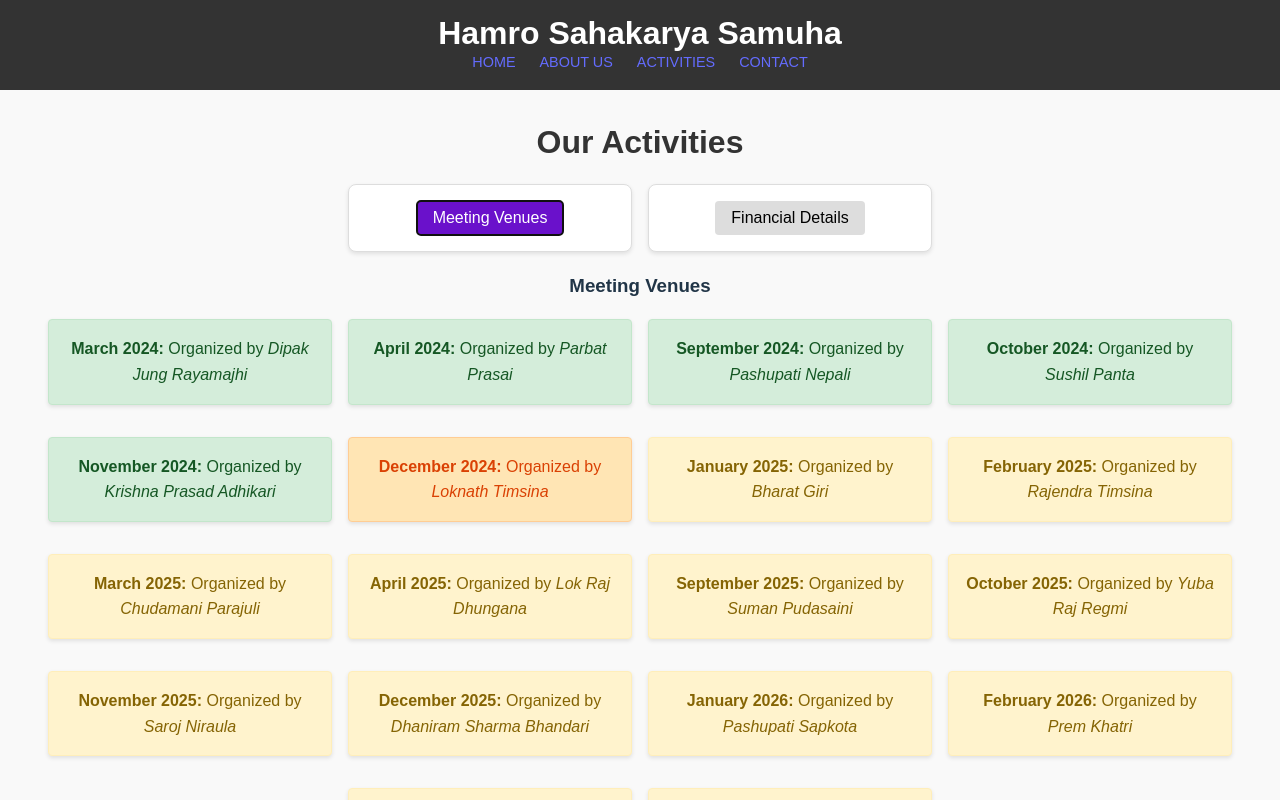
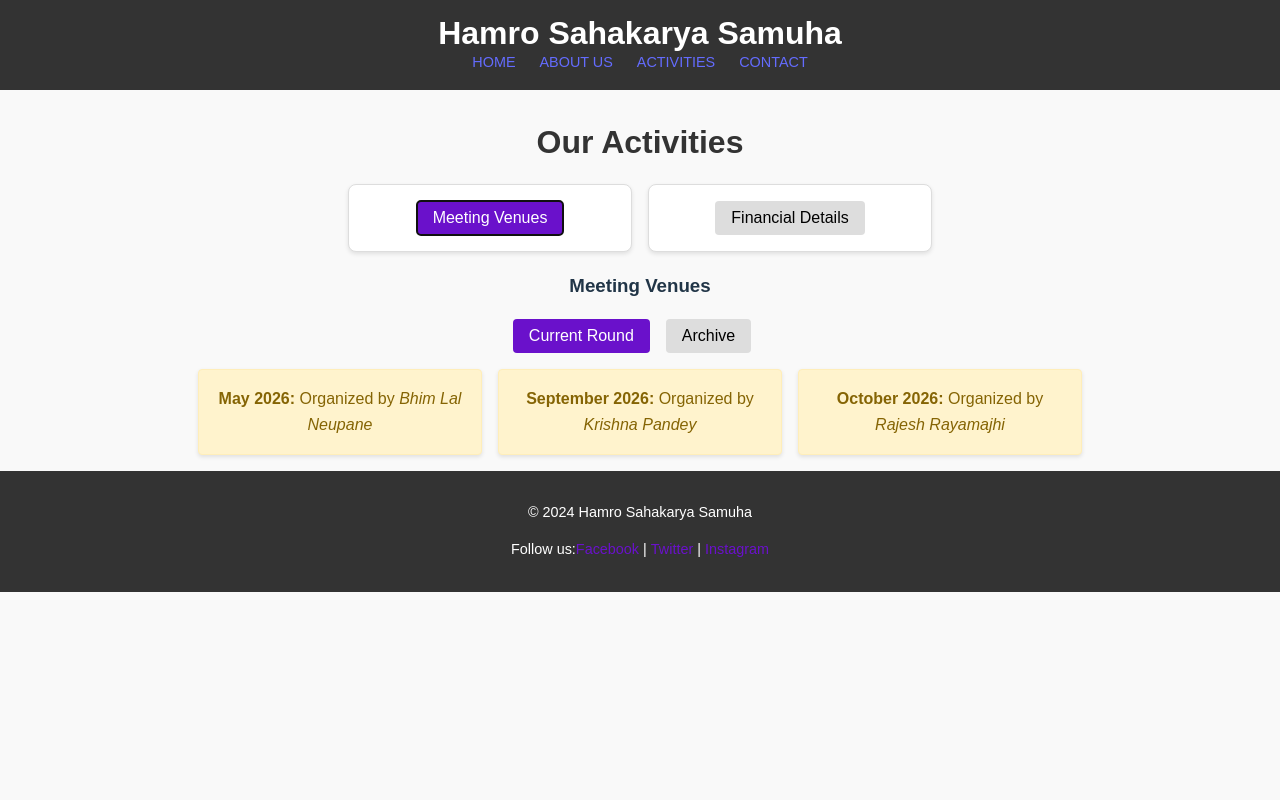
Before and after one commit to sarojniraula/sahakarya, a React (Vite) app: page /activities in a window 1280 px wide. Both pictures are taken after a click on the button "Meeting Venues". Built offline with nearby package versions, Linux system fonts and the light colour scheme.

Commit message:
Last round pushed to archive

```diff
--- a/src/components/Activities.tsx
+++ b/src/components/Activities.tsx
@@ -1,10 +1,14 @@
 import { useState } from 'react';
-import meetingVenues from '../constants/MeetingVenues';
-import financialDetails, { exitedMembers } from '../constants/FinancialDetails';
+import { getMeetingVenues } from '../constants/MeetingVenues';
+import { getFinancialDetails } from '../constants/FinancialDetails';
 import './ComponetCss.css';
 
 function Activities() {
+    const [activeRound, setActiveRound] = useState<'round1' | 'round2'>('round2');
+    const { details: financialDetailsList, exitedMembers } = getFinancialDetails(activeRound);
     const [activeActivity, setActiveActivity] = useState<"meetingVenues" | "financialDetails" | null>(null);
+    const [activeMeetingRound, setActiveMeetingRound] = useState<'round1' | 'round2'>('round2');
+    const { venues: meetingVenuesList } = getMeetingVenues(activeMeetingRound);
 
     return (
         <section id="activities" className="container">
@@ -32,8 +36,22 @@ function Activities() {
             {activeActivity === 'meetingVenues' && (
                 <div>
                     <h3>Meeting Venues</h3>
+                    <div className="toggle-buttons">
+                        <button
+                            onClick={() => setActiveMeetingRound('round2')}
+                            className={`toggle-button ${activeMeetingRound === 'round2' ? 'active' : ''}`}
+                        >
+                            Current Round
+                        </button>
+                        <button
+                            onClick={() => setActiveMeetingRound('round1')}
+                            className={`toggle-button ${activeMeetingRound === 'round1' ? 'active' : ''}`}
+                        >
+                            Archive
+                        </button>
+                    </div>
                     <ul>
-                        {meetingVenues.map((event, index) => {
+                        {meetingVenuesList.map((event, index) => {
                             const [monthStr, yearStr] = event.date.split(" ");
 
                             const yearNum = parseInt(yearStr, 10);
@@ -71,8 +89,22 @@ function Activities() {
             {activeActivity === 'financialDetails' && (
                 <div>
                     <h3>Financial Details</h3>
+                    <div className="toggle-buttons">
+                        <button
+                            onClick={() => setActiveRound('round2')}
+                            className={`toggle-button ${activeRound === 'round2' ? 'active' : ''}`}
+                        >
+                            Current Round
+                        </button>
+                        <button
+                            onClick={() => setActiveRound('round1')}
+                            className={`toggle-button ${activeRound === 'round1' ? 'active' : ''}`}
+                        >
+                            Archive
+                        </button>
+                    </div>
                     <ul>
-                        {financialDetails.map((detail, index) => {
+                        {financialDetailsList.map((detail, index) => {
                             const [monthStr, yearStr] = detail.date !== "Undecided" ? detail.date.split(" ") : [null, null];
 
                             const yearNum = yearStr ? parseInt(yearStr, 10) : null;
--- a/src/constants/FinancialDetails.tsx
+++ b/src/constants/FinancialDetails.tsx
@@ -1,39 +1,86 @@
-import members from '../constants/Members';
+import members from "./Members";
 
-const financialDetails = [
-    { date: 'September 2024', name: 'Dhaniram Sharma Bhandari' },
-    { date: 'October 2024', name: 'Pashupati Sapkota' },
-    { date: 'November 2024', name: 'Saroj Niraula' },
-    { date: 'December 2024', name: 'Chudamani Parajuli' },
-    { date: 'January 2025', name: 'Lok Raj Dhungana' },
-    { date: 'February 2025', name: 'Pashupati Nepali' },
-    { date: 'March 2025', name: 'Parbat Prasai' },
-    { date: 'April 2025', name: 'Alok Yadav' },
-    { date: 'May 2025', name: 'Suman Pudasaini' },
-    { date: 'June 2025', name: 'Lila Nath Adhikari' },
-    { date: 'July 2025', name: 'Satya Prakash Sharma Kandel' },
-    { date: 'August 2025', name: 'Dipak Jung Rayamajhi' },
-    { date: 'September 2025', name: 'Rajendra Timsina' },
-    { date: 'September 2025', name: 'Bharat Giri' },
-    { date: 'October 2025', name: 'Sushil Panta' },
-    { date: 'November 2025', name: 'Prem Khatri' },
-    { date: 'December 2025', name: 'Yuba Raj Regmi' },
-    { date: 'January 2026', name: 'Loknath Timsina' }
-];
+type Entry = { date: string; name: string };
 
-// Exclude Krishna, Rajesh and Pandey when marking remaining members as "Yet to Receive"
-const excludedMembers = ['Krishna Bahadur Adhikari', 'Rajesh Rayamajhi', 'Krishna Pandey'];
+type Round = {
+  label: string;
+  payouts: Entry[];
+  excluded: string[];
+  exited: string[];
+};
 
-export const exitedMembers = ['Satya Prakash Sharma Kandel', 'Bharat Giri'];
+function buildRound(round: Round) {
+  const details: Entry[] = [...round.payouts];
 
-members.forEach((member) => {
+  members.forEach((member) => {
     if (
-        !financialDetails.some((detail) => detail.name === member) &&
-        !excludedMembers.includes(member) &&
-        !exitedMembers.includes(member)
+      !details.some((d) => d.name === member) &&
+      !round.excluded.includes(member) &&
+      !round.exited.includes(member)
     ) {
-        financialDetails.push({ date: 'Undecided', name: member });
+      details.push({ date: "Undecided", name: member });
     }
-});
+  });
+
+  return details;
+}
+
+const financialDetails: Record<string, Round> = {
+  round1: {
+    label: "Round 1 (Sept 2024 - Jan 2026)",
+    exited: ["Satya Prakash Sharma Kandel", "Bharat Giri"],
+    excluded: [
+      "Krishna Bahadur Adhikari",
+      "Rajesh Rayamajhi",
+      "Krishna Pandey",
+      "Bhim Lal Neupane"
+    ],
+    payouts: [
+      { date: "September 2024", name: "Dhaniram Sharma Bhandari" },
+      { date: "October 2024", name: "Pashupati Sapkota" },
+      { date: "November 2024", name: "Saroj Niraula" },
+      { date: "December 2024", name: "Chudamani Parajuli" },
+      { date: "January 2025", name: "Lok Raj Dhungana" },
+      { date: "February 2025", name: "Pashupati Nepali" },
+      { date: "March 2025", name: "Parbat Prasai" },
+      { date: "April 2025", name: "Alok Yadav" },
+      { date: "May 2025", name: "Suman Pudasaini" },
+      { date: "June 2025", name: "Lila Nath Adhikari" },
+      { date: "July 2025", name: "Satya Prakash Sharma Kandel" },
+      { date: "August 2025", name: "Dipak Jung Rayamajhi" },
+      { date: "September 2025", name: "Rajendra Timsina" },
+      { date: "September 2025", name: "Bharat Giri" },
+      { date: "October 2025", name: "Sushil Panta" },
+      { date: "November 2025", name: "Prem Khatri" },
+      { date: "December 2025", name: "Yuba Raj Regmi" },
+      { date: "January 2026", name: "Loknath Timsina" }
+    ]
+  },
+
+  round2: {
+    label: "Round 2 (2026 - 2027)",
+    exited: [],
+    excluded: ["Krishna Bahadur Adhikari", "Lila Nath Adhikari"],
+    payouts: [
+      { date: "January 2026", name: "Yuba Raj Regmi" },
+      { date: "February 2026", name: "Loknath Timsina" },
+      { date: "March 2026", name: "Pashupati Nepali" },
+      { date: "April 2026", name: "Lok Raj Dhungana" },
+      { date: "May 2026", name: "Saroj Niraula" },
+      { date: "June 2026", name: "Suman Pudasaini" },
+      { date: "September 2026", name: "Pashupati Sapkota" },
+      { date: "October 2026", name: "Parbat Prasai" }
+    ]
+  }
+};
+
+export function getFinancialDetails(roundKey: keyof typeof financialDetails) {
+  const round = financialDetails[roundKey];
+  return {
+    label: round.label,
+    exitedMembers: round.exited,
+    details: buildRound(round)
+  };
+}
 
 export default financialDetails;
--- a/src/constants/MeetingVenues.tsx
+++ b/src/constants/MeetingVenues.tsx
@@ -1,22 +1,48 @@
-const meetingVenues = [
-    { name: 'Dipak Jung Rayamajhi', date: 'March 2024' },
-    { name: 'Parbat Prasai', date: 'April 2024' },
-    { name: 'Pashupati Nepali', date: 'September 2024' },
-    { name: 'Sushil Panta', date: 'October 2024' },
-    { name: 'Krishna Prasad Adhikari', date: 'November 2024' },
-    { name: 'Loknath Timsina', date: 'December 2024' },
-    { name: 'Bharat Giri', date: 'January 2025' },
-    { name: 'Rajendra Timsina', date: 'February 2025' },
-    { name: 'Chudamani Parajuli', date: 'March 2025' },
-    { name: 'Lok Raj Dhungana', date: 'April 2025' },
-    { name: 'Suman Pudasaini', date: 'September 2025' },
-    { name: 'Yuba Raj Regmi', date: 'October 2025' },
-    { name: 'Saroj Niraula', date: 'November 2025' },
-    { name: 'Dhaniram Sharma Bhandari', date: 'December 2025' },
-    { name: 'Pashupati Sapkota', date: 'January 2026' },
-    { name: 'Prem Khatri', date: 'February 2026' },
-    { name: 'Alok Yadav', date: 'March 2026' },
-    { name: 'Lila Nath Adhikari', date: 'April 2026' },
-];
+type MeetingVenueEntry = { name: string; date: string };
+
+type MeetingRound = {
+  label: string;
+  venues: MeetingVenueEntry[];
+};
+
+const meetingVenues: Record<string, MeetingRound> = {
+  round1: {
+    label: "Round 1 (Mar 2024 - Apr 2026)",
+    venues: [
+      { name: "Dipak Jung Rayamajhi", date: "March 2024" },
+      { name: "Parbat Prasai", date: "April 2024" },
+      { name: "Pashupati Nepali", date: "September 2024" },
+      { name: "Sushil Panta", date: "October 2024" },
+      { name: "Krishna Prasad Adhikari", date: "November 2024" },
+      { name: "Loknath Timsina", date: "December 2024" },
+      { name: "Bharat Giri", date: "January 2025" },
+      { name: "Rajendra Timsina", date: "February 2025" },
+      { name: "Chudamani Parajuli", date: "March 2025" },
+      { name: "Lok Raj Dhungana", date: "April 2025" },
+      { name: "Suman Pudasaini", date: "September 2025" },
+      { name: "Yuba Raj Regmi", date: "October 2025" },
+      { name: "Saroj Niraula", date: "November 2025" },
+      { name: "Dhaniram Sharma Bhandari", date: "December 2025" },
+      { name: "Pashupati Sapkota", date: "January 2026" },
+      { name: "Prem Khatri", date: "February 2026" },
+      { name: "Alok Yadav", date: "March 2026" },
+      { name: "Lila Nath Adhikari", date: "April 2026" }
+    ]
+  },
+
+  round2: {
+    label: "Round 2 (May 2026 - ?)",
+    venues: [
+      { name: "Bhim Lal Neupane", date: "May 2026" },
+      { name: "Krishna Pandey", date: "September 2026" },
+      { name: "Rajesh Rayamajhi", date: "October 2026" }
+    ]
+  }
+};
+
+export function getMeetingVenues(roundKey: keyof typeof meetingVenues) {
+  const round = meetingVenues[roundKey];
+  return { label: round.label, venues: round.venues };
+}
 
 export default meetingVenues;
--- a/src/constants/Members.tsx
+++ b/src/constants/Members.tsx
@@ -15,11 +15,10 @@ const members = [
     'Pashupati Nepali',
     'Yuba Raj Regmi',
     'Dhaniram Sharma Bhandari',
-    'Satya Prakash Sharma Kandel',
-    'Bharat Giri',
     'Parbat Prasai',
     'Rajesh Rayamajhi',
-    'Krishna Pandey'
+    'Krishna Pandey',
+    'Bhim Lal Neupane'
 ];
 
 export default members;
```
